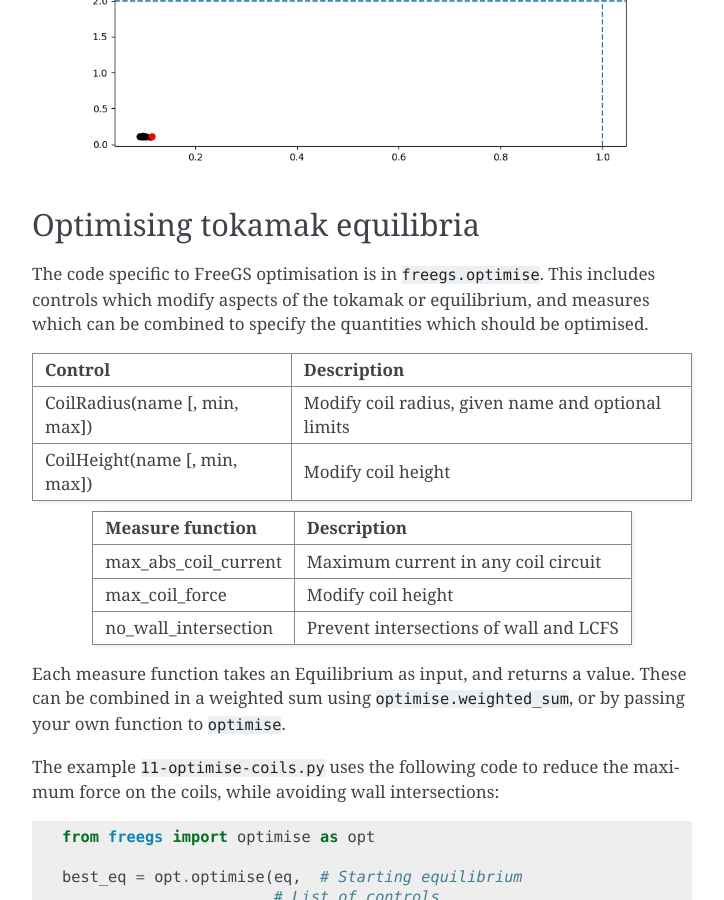
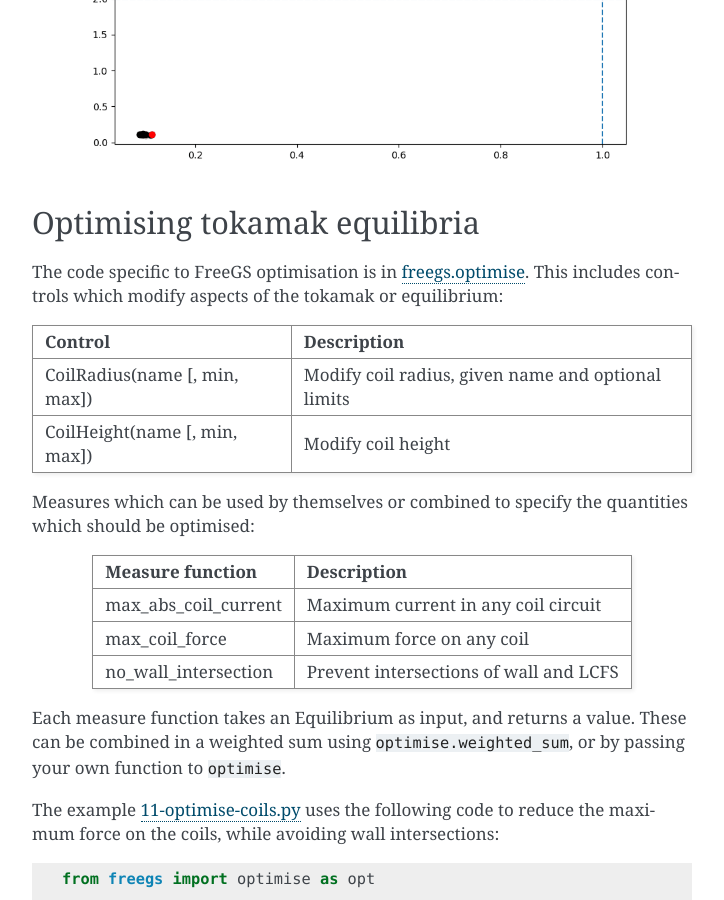
Before and after one commit to freegs-plasma/freegs, a Sphinx documentation site: the page built from docs/optimisation.rst, in a window 1280 px wide and 900 px high, scrolled down 1080 px. Shown: the whole window, without its empty margins (388-1112 px from the left). Built offline with Sphinx 7.4.7, drawn with Linux system fonts in a browser that asks for light colours; formulas are drawn with MathJax 3; some of the changed lines change nothing that is shown.

Commit message:
Improve docs on optimiser
Add some links to the code (probably there is a better way), and
add some more description of the measure functions in optimise.

```diff
--- a/docs/optimisation.rst
+++ b/docs/optimisation.rst
@@ -25,12 +25,13 @@ Differential Evolution
 of stochastic search, similar to Genetic Algorithms, generally well suited to problems
 involving continuously varying parameters.
 
-The implementation of the algorithm is in ``freegs.optimiser``. It is generic,
-in that it operates on objects but does not need to know any details of what
-those objects are. To modify objects a list of ``controls`` are passed to the
-optimiser, each of which can set and get a value.  To score each object a
-``measure`` function is needed, which takes an object as input and returns a
-value. The optimiser works to minimise this value.
+The implementation of the algorithm is in `freegs.optimiser <https://github.com/bendudson/freegs/blob/master/freegs/optimiser.py>`_.
+It is generic, in that it operates on objects but does not need to know
+any details of what those objects are. To modify objects a list of
+``controls`` are passed to the optimiser, each of which can set and
+get a value.  To score each object a ``measure`` function is needed,
+which takes an object as input and returns a value. The optimiser
+works to minimise this value.
 
 An example which uses the optimisation method is in the ``freegs`` directory.
 This optimises a quadratic in 2D rather than tokamak equilibria. 100 generations
@@ -53,10 +54,8 @@ then around the solution as the agents converge to the minimum.
 Optimising tokamak equilibria
 -----------------------------
 
-The code specific to FreeGS optimisation is in
-``freegs.optimise``. This includes controls which modify aspects of
-the tokamak or equilibrium, and measures which can be combined to
-specify the quantities which should be optimised.
+The code specific to FreeGS optimisation is in `freegs.optimise <https://github.com/bendudson/freegs/blob/master/freegs/optimise.py>`_.
+This includes controls which modify aspects of the tokamak or equilibrium:
 
 +-------------------------------+----------------------------------------------------+
 |   Control                     |    Description                                     |
@@ -66,13 +65,15 @@ specify the quantities which should be optimised.
 | CoilHeight(name [, min, max]) | Modify coil height                                 |
 +-------------------------------+----------------------------------------------------+
 
+Measures which can be used by themselves or combined to specify the
+quantities which should be optimised:
 
 +-------------------------------+----------------------------------------------------+
 |   Measure function            |   Description                                      |
 +===============================+====================================================+
 | max_abs_coil_current          | Maximum current in any coil circuit                |
 +-------------------------------+----------------------------------------------------+
-| max_coil_force                | Modify coil height                                 |
+| max_coil_force                | Maximum force on any coil                          |
 +-------------------------------+----------------------------------------------------+
 | no_wall_intersection          | Prevent intersections of wall and LCFS             |
 +-------------------------------+----------------------------------------------------+
@@ -82,8 +83,9 @@ value. These can be combined in a weighted sum using
 ``optimise.weighted_sum``, or by passing your own function to
 ``optimise``.
 
-The example ``11-optimise-coils.py`` uses the following code to reduce
-the maximum force on the coils, while avoiding wall intersections::
+The example `11-optimise-coils.py <https://github.com/bendudson/freegs/blob/master/11-optimise-coils.py>`_
+uses the following code to reduce the maximum force on the coils,
+while avoiding wall intersections::
 
   from freegs import optimise as opt
 
```
